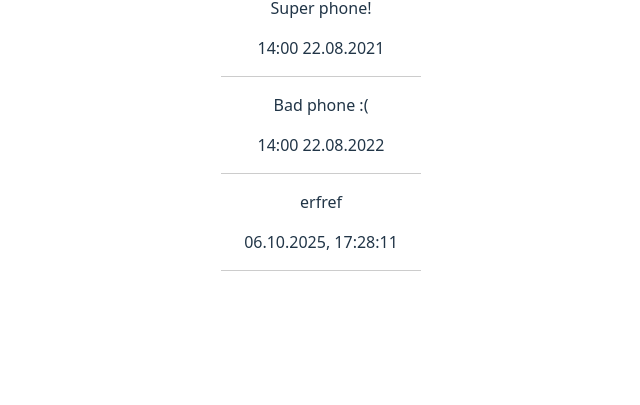
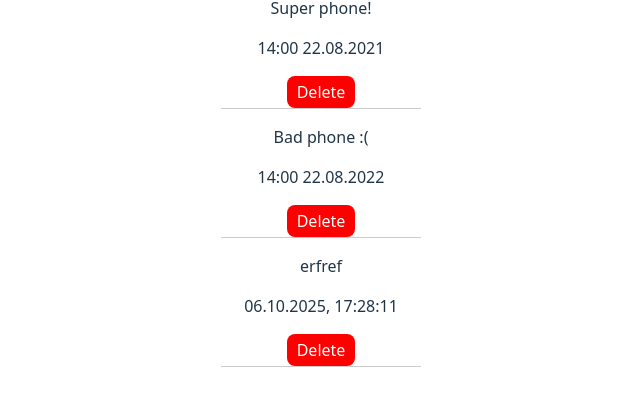
Before and after one commit to RomanPapayevych/InforceReactProject, a React (Vite) app: page /products/1 in a window 1280 px wide. Shown: the part 493-898 px from the top of the page, without its empty margins (319-959 px from the left). Before the commit the page ends 821 px from the top, so only its background shows below. Built offline with nearby package versions, Linux system fonts and the light colour scheme; data requests are answered from the project's data file.

Commit message:
feat: add function for deletion of comments

```diff
--- a/src/components/CommentList.jsx
+++ b/src/components/CommentList.jsx
@@ -1,4 +1,4 @@
-const CommentList = ({comments}) => {
+const CommentList = ({comments, onDelete}) => {
     if (!comments || comments.length === 0) return <p>No comments yet.</p>;
 
     return(
@@ -8,6 +8,12 @@ const CommentList = ({comments}) => {
                 <div key={comment.id} style={{ borderBottom: "1px solid #ccc", marginBottom: "5px" }}>
                     <p>{comment.description}</p>
                     <p>{comment.date}</p>
+                    <button
+                        onClick={() => onDelete(comment.id)}
+                        style={{ background: "red", color: "#fff", border: "none", padding: "5px 10px", cursor: "pointer" }}
+                    >
+                        Delete
+                    </button>
                 </div>
             ))}
         </div>
--- a/src/pages/ProductView.jsx
+++ b/src/pages/ProductView.jsx
@@ -50,6 +50,19 @@ const ProductView = () => {
         });
     }
 
+    const handleDeleteComment = (commentId) => {
+        fetch(`http://localhost:5000/comments/${commentId}`, { method: "DELETE" })
+            .then(() => {
+                setComments(prev => prev.filter(c => c.id !== commentId));
+                const updatedProduct = { ...product, comments: product.comments.filter(id => id !== commentId) };
+                fetch(`http://localhost:5000/products/${id}`, {
+                    method: "PUT",
+                    headers: { "Content-Type": "application/json" },
+                    body: JSON.stringify(updatedProduct)
+                }).then(() => setProduct(updatedProduct));
+            });
+    };
+
     if (!product) return <p>Loading...</p>;
 
   return(
@@ -60,7 +73,7 @@ const ProductView = () => {
         <p>Count: {product.count}</p>
 
         <button onClick={() => setShowCommentModal(true)}>Add Comment</button>
-        <CommentList comments={comments} />
+        <CommentList comments={comments} onDelete={handleDeleteComment}/>
 
         {showCommentModal && (
             <CommentModal
```
